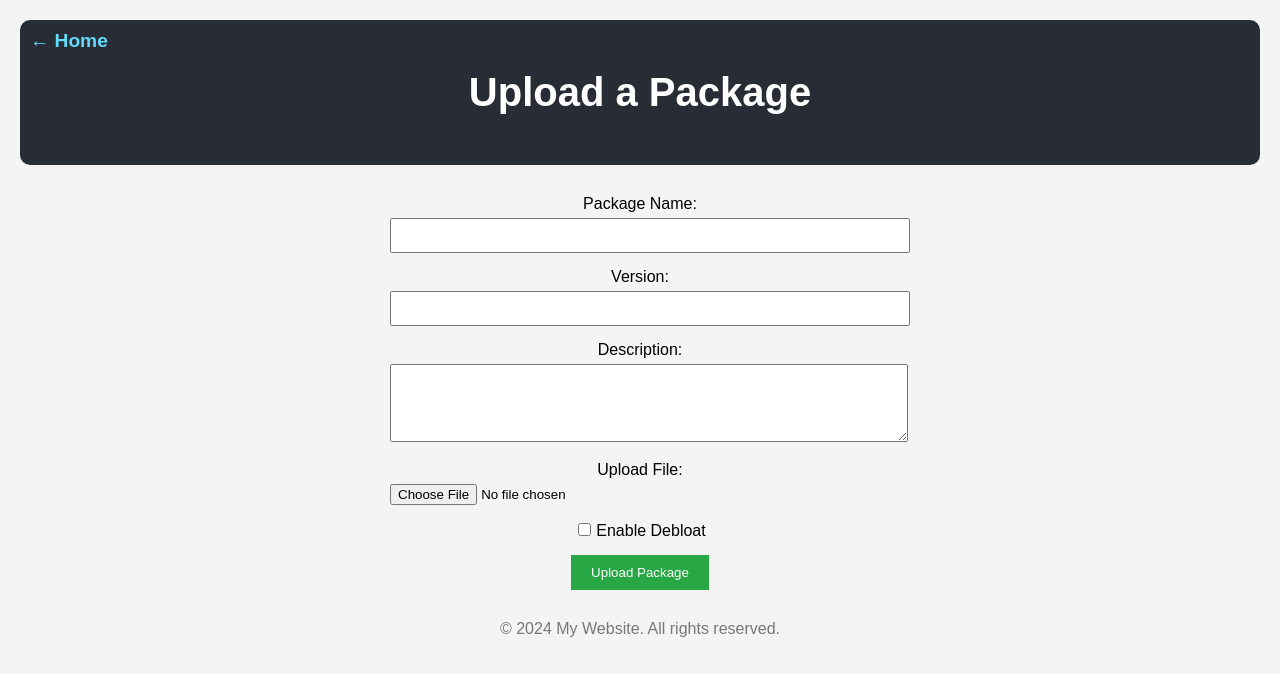
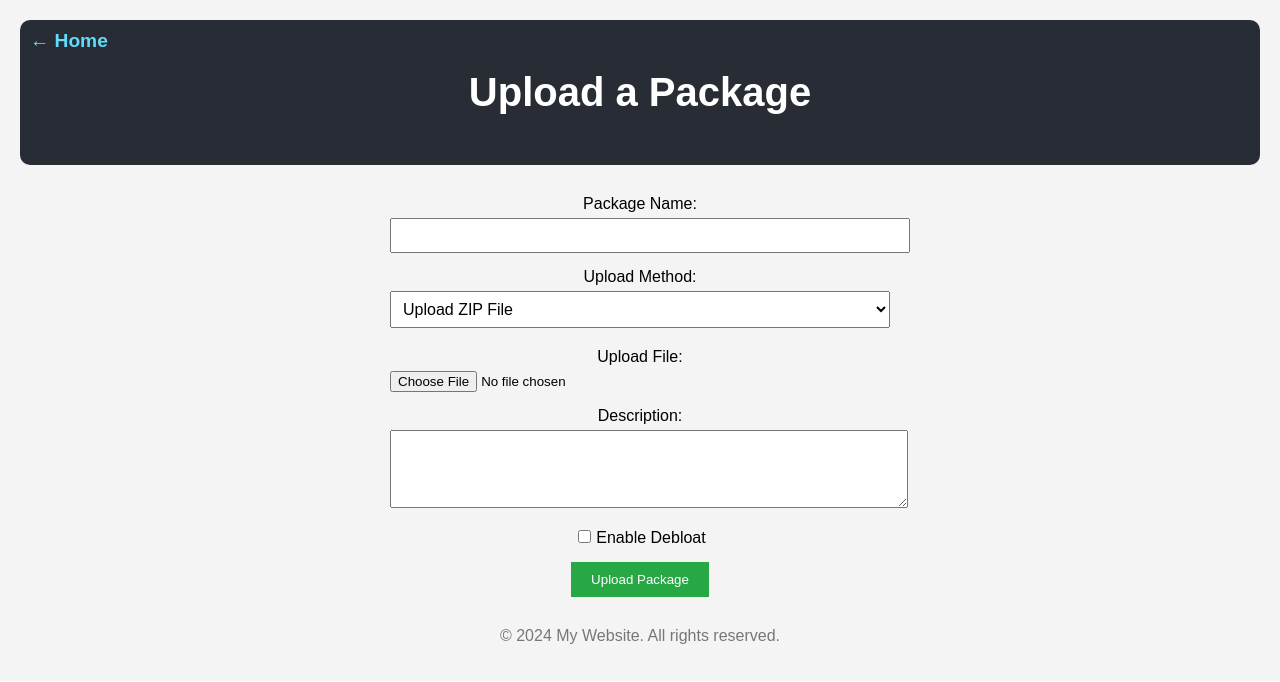
Before and after one commit to ECE46100/group21-phase2, a React (Create React App) app in the folder frontend/: page /upload in a window 1280 px wide. Shown: the top 682 px of the page. Built offline with nearby package versions, Linux system fonts and the light colour scheme.

Commit message:
fix conflict

```diff
--- a/frontend/src/assets/css/pageLayout.css
+++ b/frontend/src/assets/css/pageLayout.css
@@ -45,3 +45,12 @@
     margin-top: 30px;
     color: #777;
   }
+
+
+  select {
+    display: inline-block;
+    width: 100%;
+    padding: 8px;
+    font-size: 16px;
+    margin: 5px 0;
+  }
--- a/frontend/src/pages/upload.tsx
+++ b/frontend/src/pages/upload.tsx
@@ -1,47 +1,39 @@
-import React, { useState, useEffect } from 'react';
+import React, { useState, useEffect, useRef } from 'react';
 import PageLayout from './pageLayout';
 
 const UploadPage: React.FC = () => {
-  const [packageName, setPackageName] = useState('');
-  const [version, setVersion] = useState('');
-  const [description, setDescription] = useState('');
-  const [debloat, setDebloat] = useState(false);
-  const [file, setFile] = useState<File | null>(null);
+  const [packageName, setPackageName] = useState<string>('');
+  const [uploadMethod, setUploadMethod] = useState<'file' | 'url'>('file');
+  const [description, setDescription] = useState<string>('');
+  const [debloat, setDebloat] = useState<boolean>(false);
+  const [url, setUrl] = useState<string>('');
   const [authToken, setAuthToken] = useState<string | null>(null);
+  const fileInputRef = useRef<HTMLInputElement | null>(null);
 
-  // Retrieve auth token from localStorage on component mount
   useEffect(() => {
     const token = localStorage.getItem('authToken');
     if (token) {
       setAuthToken(token);
     } else {
-      console.log('no token set while entered upload');
+      console.log('No token set while entering upload');
     }
   }, []);
 
-  const handleFileChange = (e: React.ChangeEvent<HTMLInputElement>) => {
-    if (e.target.files && e.target.files.length > 0) {
-      const selectedFile = e.target.files[0];
+  const handleUploadMethodChange = (e: React.ChangeEvent<HTMLSelectElement>) => {
+    const method = e.target.value as 'file' | 'url';
+    setUploadMethod(method);
 
-      const isZipFile = selectedFile.type === 'application/zip' || selectedFile.name.endsWith('.zip');
+    if (fileInputRef.current) {
+      fileInputRef.current.value = ''; // Clear file input
+    }
 
-      if (!isZipFile) {
-        alert('Please select a ZIP file.');
-        e.target.value = '';
-        setFile(null);
-      } else {
-        setFile(selectedFile);
-      }
+    if (method === 'file') {
+      setUrl(''); // Clear URL input
     }
   };
 
   const handleSubmit = async (e: React.FormEvent) => {
     e.preventDefault();
-
-    if (!file) {
-      alert('Please select a file to upload.'); // impossible
-      return;
-    }
 
     if (!authToken) {
       alert('Authentication token is missing. Please log in.');
@@ -49,7 +41,17 @@ const UploadPage: React.FC = () => {
     }
 
     try {
-      // Read the file content as base64
+      let payload: any = null;
+
+      if (uploadMethod === 'file') {
+        const fileInput = fileInputRef.current;
+
+        if (!fileInput || !fileInput.files || fileInput.files.length === 0) {
+          alert('Please select a ZIP file to upload.');
+          return;
+        }
+
+        const file = fileInput.files[0];
         const fileContent = await new Promise<string>((resolve, reject) => {
           const reader = new FileReader();
           reader.onload = () => {
@@ -61,8 +63,7 @@ const UploadPage: React.FC = () => {
           reader.readAsDataURL(file);
         });
 
-      // Prepare the payload for the backend
-      const payload = {
+        payload = {
           Content: fileContent,
           JSProgram: `if (process.argv.length === 7) {
 console.log('Success')
@@ -71,12 +72,29 @@ process.exit(0)
 console.log('Failed')
 process.exit(1)
 }`,
-        debloat: debloat,
+          debloat,
           Name: packageName,
-        Version: version,
         };
+      } else if (uploadMethod === 'url') {
+        if (!url) {
+          alert('Please provide a valid URL.');
+          return;
+        }
 
-      // Send the request to the backend
+        payload = {
+          URL: url,
+          JSProgram: `if (process.argv.length === 7) {
+console.log('Success')
+process.exit(0)
+} else {
+console.log('Failed')
+process.exit(1)
+}`,
+        };
+      }
+
+      console.log('Payload:', payload);
+
       const response = await fetch('/package', {
         method: 'POST',
         headers: {
@@ -92,11 +110,11 @@ process.exit(1)
       } else if (response.status === 400) {
         alert('Upload failed: Missing fields or invalid data.');
       } else if (response.status === 403) {
-        alert('Upload failed: Authentication failed due to invalid or missing AuthenticationToken.');
+        alert('Upload failed: Authentication failed.');
       } else if (response.status === 409) {
         alert('Upload failed: Package already exists.');
       } else if (response.status === 424) {
-        alert('Upload failed: Package did not meet the required rating.');
+        alert('Upload failed: Package is disqualified due to rating.');
       } else {
         alert('Upload failed with an unknown error.');
       }
@@ -124,16 +142,43 @@ process.exit(1)
 
         <div style={{ marginBottom: '15px' }}>
           <label>
-        Version:
+            Upload Method:
+            <select
+              value={uploadMethod}
+              onChange={handleUploadMethodChange}
+              style={{ width: '100%', padding: '8px', marginTop: '5px' }}
+            >
+              <option value="file">Upload ZIP File</option>
+              <option value="url">Upload via URL</option>
+            </select>
+          </label>
+        </div>
+
+        {uploadMethod === 'file' ? (
+          <div style={{ marginBottom: '15px' }}>
+            <label>
+              Upload File:
               <input
-          type="text"
-          value={version}
-          onChange={(e) => setVersion(e.target.value)}
+                type="file"
+                ref={fileInputRef}
+                style={{ display: 'block', marginTop: '5px' }}
+              />
+            </label>
+          </div>
+        ) : (
+          <div style={{ marginBottom: '15px' }}>
+            <label>
+              Package URL:
+              <input
+                type="url"
+                value={url}
+                onChange={(e) => setUrl(e.target.value)}
                 required
                 style={{ width: '100%', padding: '8px', marginTop: '5px' }}
               />
             </label>
           </div>
+        )}
 
         <div style={{ marginBottom: '15px' }}>
           <label>
@@ -143,18 +188,6 @@ process.exit(1)
               onChange={(e) => setDescription(e.target.value)}
               rows={4}
               style={{ width: '100%', padding: '8px', marginTop: '5px' }}
-        />
-      </label>
-    </div>
-
-    <div style={{ marginBottom: '15px' }}>
-      <label>
-        Upload File:
-        <input
-          type="file"
-          onChange={handleFileChange}
-          required
-          style={{ display: 'block', marginTop: '5px' }}
             />
           </label>
         </div>
@@ -171,12 +204,20 @@ process.exit(1)
           </label>
         </div>
 
-    <button type="submit" style={{ padding: '10px 20px', backgroundColor: '#28a745', color: '#fff', border: 'none', cursor: 'pointer' }}>
+        <button
+          type="submit"
+          style={{
+            padding: '10px 20px',
+            backgroundColor: '#28a745',
+            color: '#fff',
+            border: 'none',
+            cursor: 'pointer',
+          }}
+        >
           Upload Package
         </button>
       </form>
     </PageLayout>
-
   );
 };
 
```
Also changed, not shown: 1 other file (tests, documents, lock files or other folders). Lines whose indentation alone changed are shown as unchanged.
